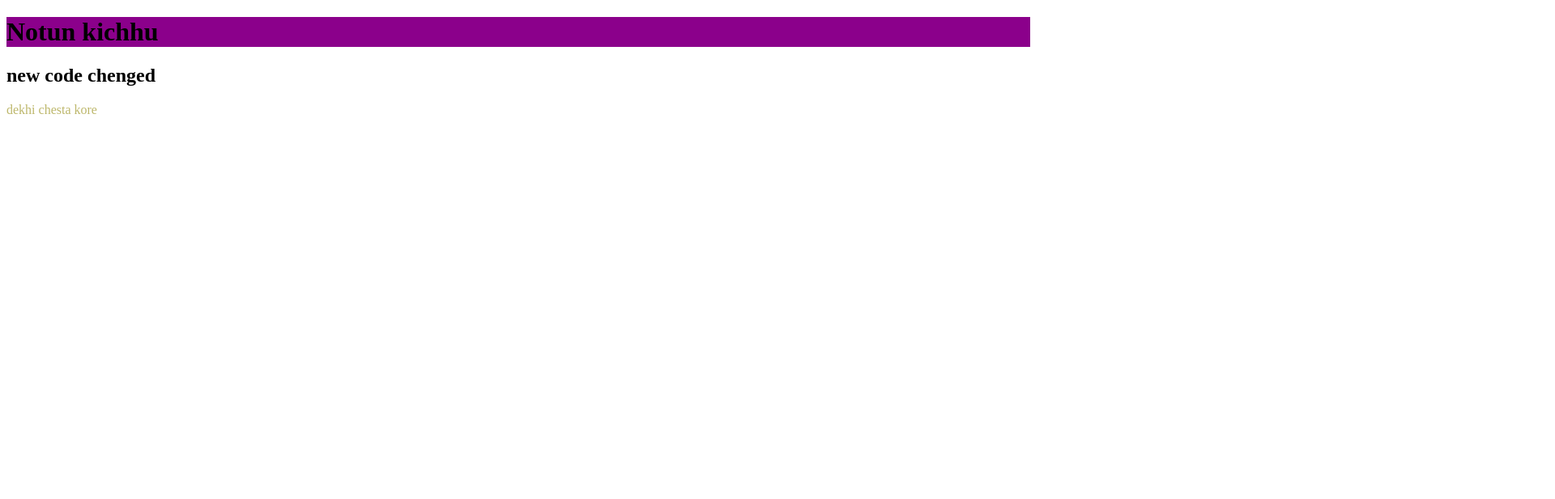
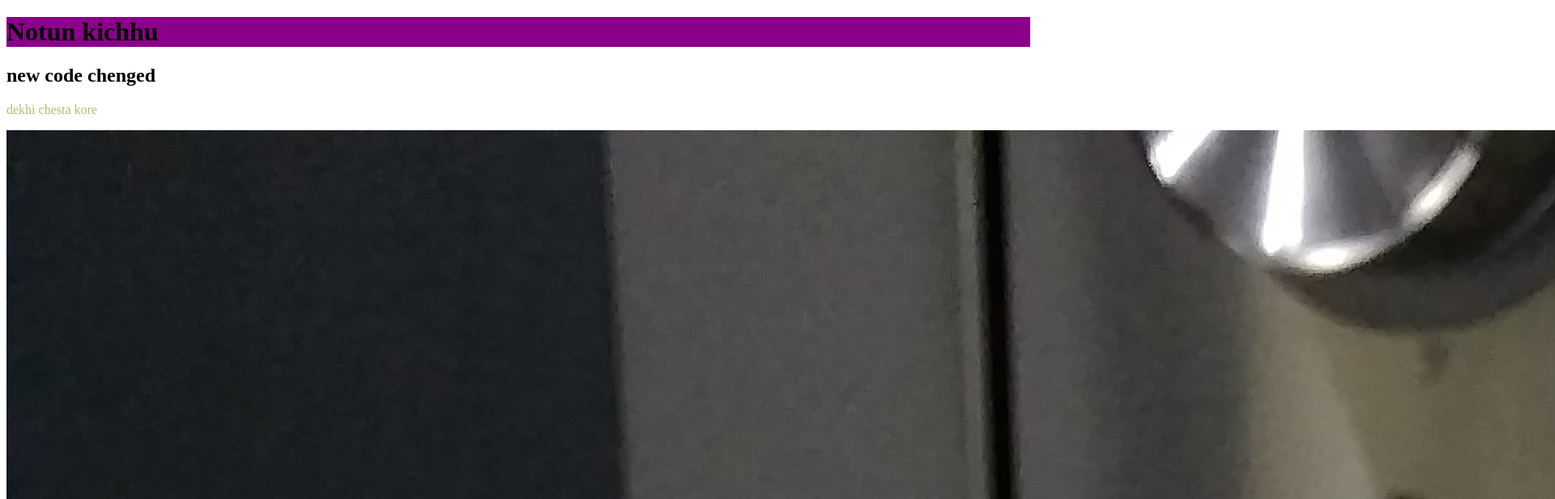
Before and after one commit to mazharul03/my-2nd-repo, a plain HTML site: page index.html in a window 1280 px wide. Shown: the top 617 px of the page at 81% size, 1920 px wide, since content can reach past the window. Drawn offline with Linux system fonts and the light colour scheme.

Commit message:
img added

```diff
--- a/index.html
+++ b/index.html
@@ -11,5 +11,6 @@
     <h1>Notun kichhu </h1>
     <h2>new code chenged</h2>
     <p>dekhi chesta kore</p>
+    <img src="drinks2.jpg" alt="">
 </body>
 </html>
```
Also changed, not shown: IMG_২০১৮০৬০৬_১৮৫০৫৩.jpg (added), drinks2.jpg (added), 1 other file.
